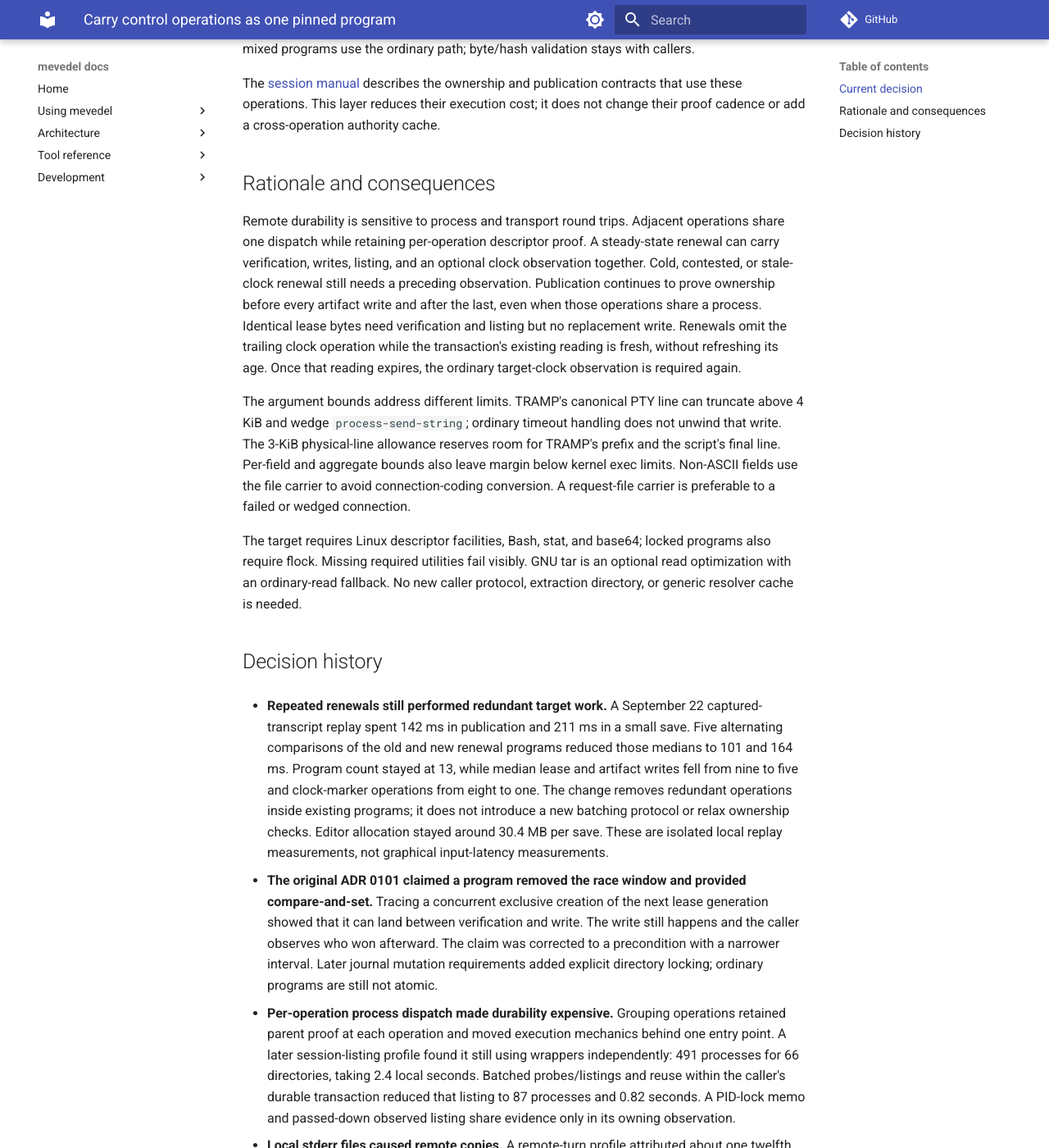
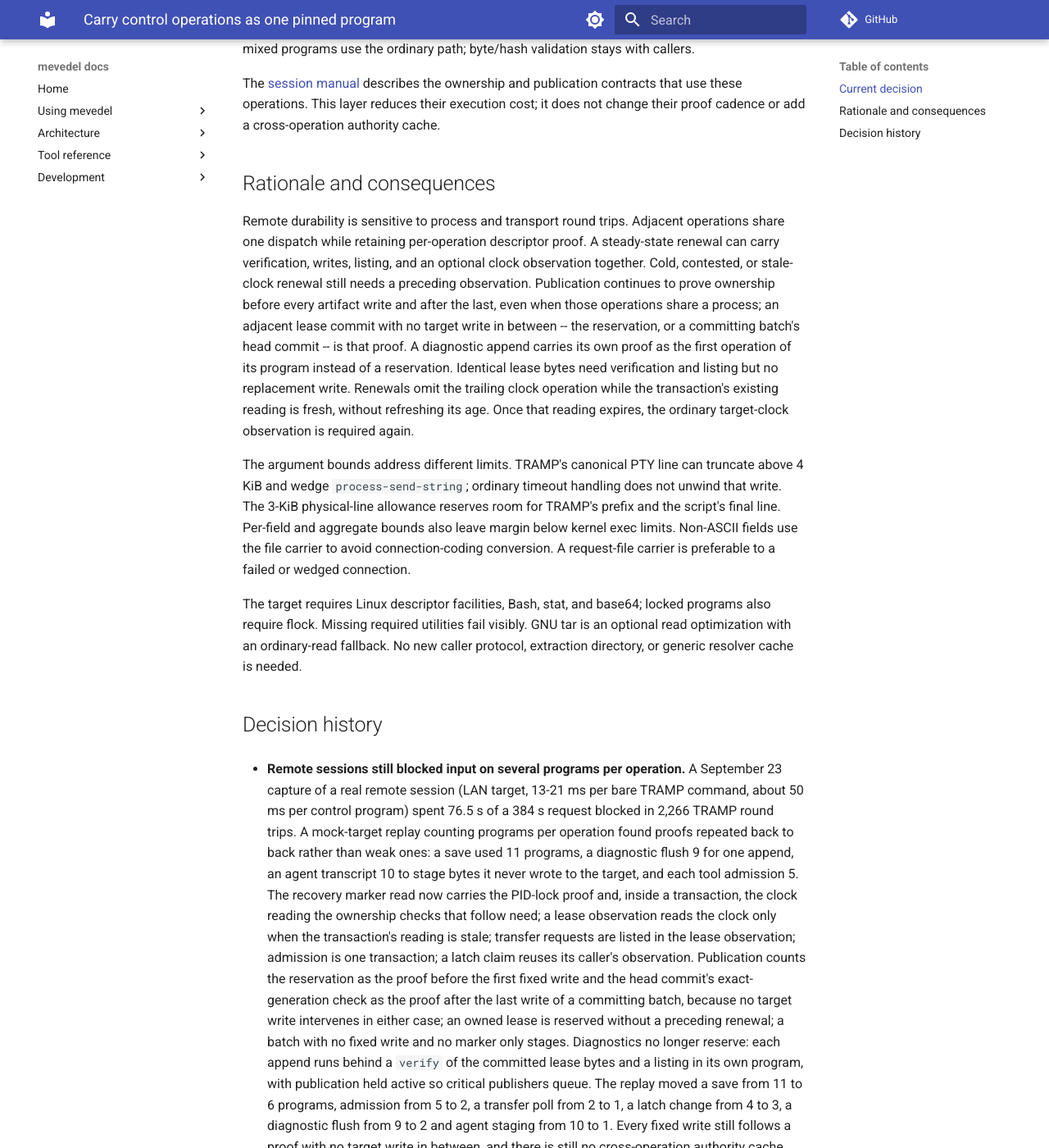
Before and after one commit to FrauH0lle/mevedel, an MkDocs documentation site: the page built from docs/adr/0101-carry-control-operations-as-one-pinned-program.md, in a window 1280 px wide and 1400 px high, scrolled down 1180 px. Shown: the whole window at 82% size. Built offline with MkDocs 1.6.1 and Material for MkDocs 9.7.7, drawn with Linux system fonts in a browser that asks for light colours; comment, search, counter and statistics services are not loaded; some of the changed text lies outside the part shown.

Commit message:
perf(remote): Prove session ownership in fewer control programs
A real remote capture spent 76.5 s of a 384 s request blocked in TRAMP.
A mock-target replay counting control programs per operation showed
proofs repeated back to back: a save used 11 programs, a diagnostic
flush 9 for one append, agent transcript staging 10 while writing
nothing, and each tool admission 5.  Every fixed write still follows a
proof with no target write in between; no authority is cached across
operations.

* mevedel-session-recovery.el: The recovery marker read carries the
  PID-lock proof and, inside a transaction, the target clock reading.
* mevedel-session-durability.el: Read the clock in a lease observation
  only when the transaction's reading is stale, and let observations
  carry further operations.  A latch claim reuses its caller's
  observation; claims bind the bytes they wrote.  Add a held lease and
  owned programs that verify committed bytes in the same process.
* mevedel-session-transfer.el: List transfer requests in the lease
  observation.
* mevedel-session-artifacts.el: Run admission and text publication as
  one transaction each.
* mevedel-session-publication.el: Count the reservation and a committing
  batch's head commit as adjacent proofs, reserve an owned lease without
  renewing first, and stage batches without fixed writes or markers.
  Diagnostics append behind in-program proofs instead of reserving.
* docs: Describe the proof cadence and diagnostic appends; record the
  measurements in ADR 0101.

Programs per operation (mock-target replay): save 11 -> 6, admission
5 -> 2, transfer poll 2 -> 1, latch arm/settle 4 -> 3, diagnostic flush
9 -> 2, agent transcript staging 10 -> 1.  Cost tests now bound them.

Validation: full ERT suite, zero unexpected results, 21 conditional
skips; 207 files compile without warnings.

```diff
--- a/docs/adr/0101-carry-control-operations-as-one-pinned-program.md
+++ b/docs/adr/0101-carry-control-operations-as-one-pinned-program.md
@@ -59,7 +59,10 @@ operations share one dispatch while retaining per-operation descriptor proof.
 A steady-state renewal can carry verification, writes, listing, and an optional
 clock observation together. Cold, contested, or stale-clock renewal still needs
 a preceding observation. Publication continues to prove ownership before every
-artifact write and after the last, even when those operations share a process.
+artifact write and after the last, even when those operations share a process;
+an adjacent lease commit with no target write in between -- the reservation, or
+a committing batch's head commit -- is that proof. A diagnostic append carries
+its own proof as the first operation of its program instead of a reservation.
 Identical lease bytes need verification and listing but no replacement write.
 Renewals omit the trailing clock operation while the transaction's existing
 reading is fresh, without refreshing its age. Once that reading expires, the
@@ -79,6 +82,29 @@ an optional read optimization with an ordinary-read fallback. No new caller
 protocol, extraction directory, or generic resolver cache is needed.
 
 ## Decision history
+
+- **Remote sessions still blocked input on several programs per operation.** A
+  September 23 capture of a real remote session (LAN target, 13-21 ms per bare
+  TRAMP command, about 50 ms per control program) spent 76.5 s of a 384 s request
+  blocked in 2,266 TRAMP round trips. A mock-target replay counting programs per
+  operation found proofs repeated back to back rather than weak ones: a save used
+  11 programs, a diagnostic flush 9 for one append, an agent transcript 10 to stage
+  bytes it never wrote to the target, and each tool admission 5. The recovery
+  marker read now carries the PID-lock proof and, inside a transaction, the clock
+  reading the ownership checks that follow need; a lease observation reads the
+  clock only when the transaction's reading is stale; transfer requests are listed
+  in the lease observation; admission is one transaction; a latch claim reuses its
+  caller's observation. Publication counts the reservation as the proof before the
+  first fixed write and the head commit's exact-generation check as the proof
+  after the last write of a committing batch, because no target write intervenes
+  in either case; an owned lease is reserved without a preceding renewal; a batch
+  with no fixed write and no marker only stages. Diagnostics no longer reserve:
+  each append runs behind a `verify` of the committed lease bytes and a listing in
+  its own program, with publication held active so critical publishers queue. The
+  replay moved a save from 11 to 6 programs, admission from 5 to 2, a transfer poll
+  from 2 to 1, a latch change from 4 to 3, a diagnostic flush from 9 to 2 and agent
+  staging from 10 to 1. Every fixed write still follows a proof with no target
+  write in between, and there is still no cross-operation authority cache.
 
 - **Repeated renewals still performed redundant target work.** A September 22
   captured-transcript replay spent 142 ms in publication and 211 ms in a small
```
Also changed, not shown: docs/sessions.md (+19 -2 lines), 8 other files.
